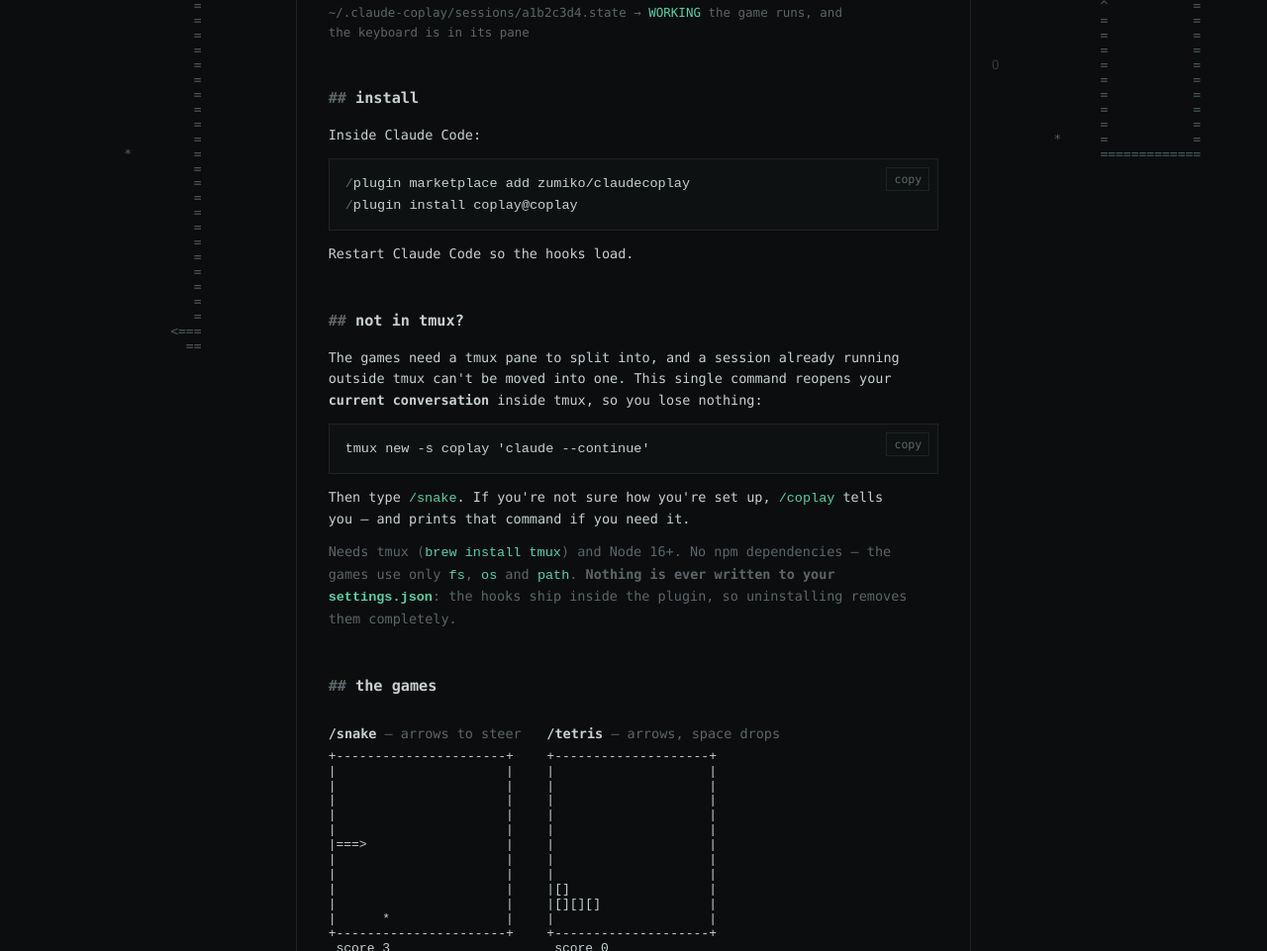
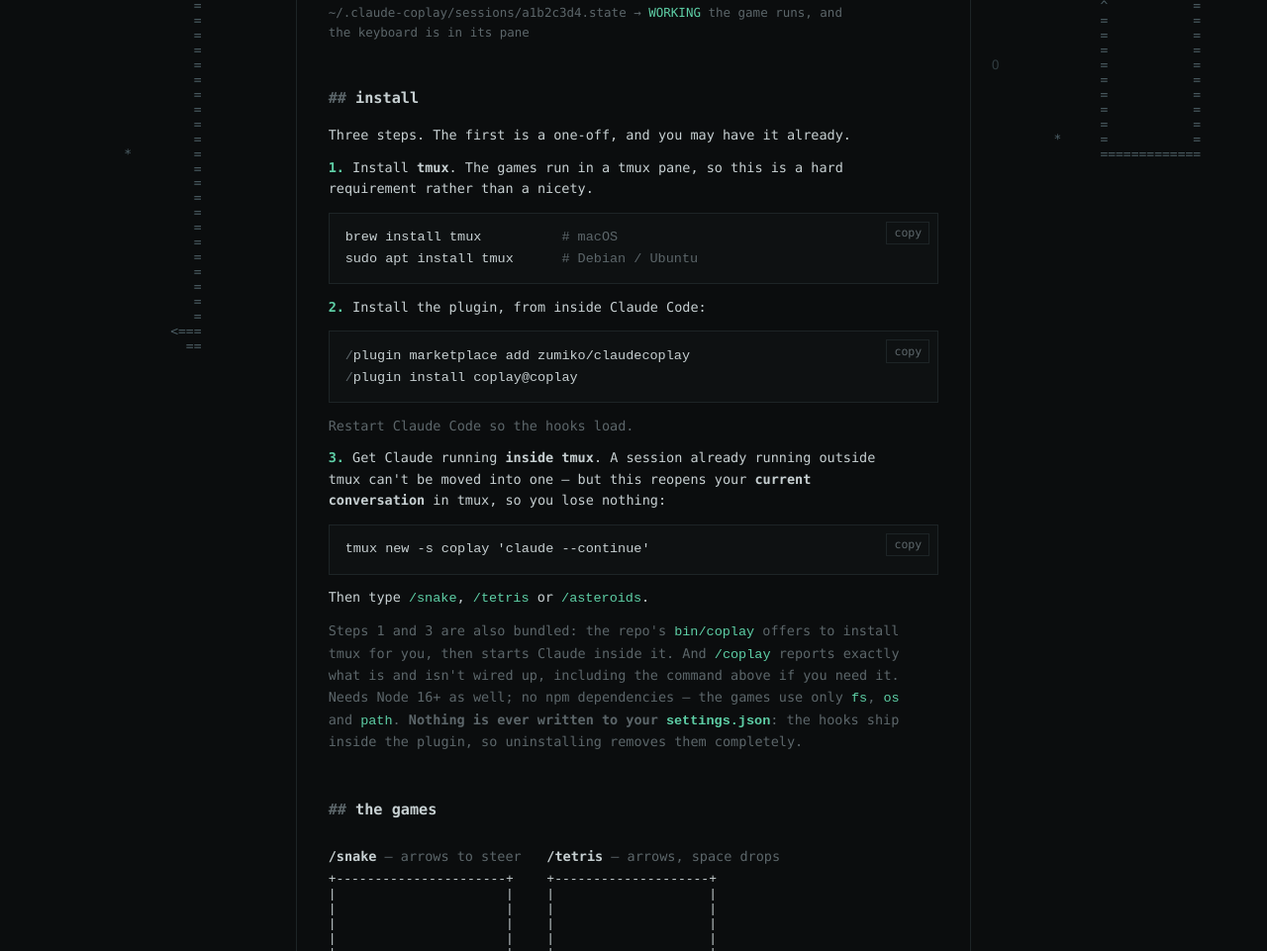
Before and after one commit to zumiko/claudecoplay, a website: page docs/index.html in a window 1280 px wide. Shown: the part 434-1395 px from the top of the page at 99% size. Drawn offline with Linux system fonts and the light colour scheme.

Commit message:
Stop understating setup, and offer to install tmux
Both the README and the site led with the two /plugin commands and mentioned
tmux in grey text underneath, which reads as "install is one command" when
tmux is genuinely step one for anyone who lacks it. Both now spell out three
numbered steps.

bin/coplay also works out the right install command for the platform (brew,
apt, dnf, pacman, apk) and offers to run it. Strictly opt-in: it asks first,
only asks when there is a terminal to answer on, and a package manager is
never invoked from the /snake path -- only from this script, which you ran
deliberately. Declining exits with the command printed.

```diff
--- a/docs/index.html
+++ b/docs/index.html
@@ -129,22 +129,31 @@
   <p class="caption" id="herocap"></p>
 
   <h2>install</h2>
-  <p>Inside Claude Code:</p>
+  <p>Three steps. The first is a one-off, and you may have it already.</p>
+
+  <p><b class="accent">1.</b> Install <b>tmux</b>. The games run in a tmux pane, so this is a hard requirement rather than a nicety.</p>
+  <div class="cmd">
+    <button type="button" data-copy>copy</button>
+    <pre>brew install tmux          <span class="p"># macOS</span>
+sudo apt install tmux      <span class="p"># Debian / Ubuntu</span></pre>
+  </div>
+
+  <p><b class="accent">2.</b> Install the plugin, from inside Claude Code:</p>
   <div class="cmd">
     <button type="button" data-copy>copy</button>
     <pre><span class="p">/</span>plugin marketplace add <span data-repo>USER/REPO</span>
 <span class="p">/</span>plugin install coplay@coplay</pre>
   </div>
-  <p>Restart Claude Code so the hooks load.</p>
+  <p class="dim">Restart Claude Code so the hooks load.</p>
 
-  <h2>not in tmux?</h2>
-  <p>The games need a tmux pane to split into, and a session already running outside tmux can't be moved into one. This single command reopens your <b>current conversation</b> inside tmux, so you lose nothing:</p>
+  <p><b class="accent">3.</b> Get Claude running <b>inside tmux</b>. A session already running outside tmux can't be moved into one — but this reopens your <b>current conversation</b> in tmux, so you lose nothing:</p>
   <div class="cmd">
     <button type="button" data-copy>copy</button>
     <pre>tmux new -s coplay 'claude --continue'</pre>
   </div>
-  <p>Then type <code>/snake</code>. If you're not sure how you're set up, <code>/coplay</code> tells you — and prints that command if you need it.</p>
-  <p class="dim">Needs tmux (<code>brew install tmux</code>) and Node 16+. No npm dependencies — the games use only <code>fs</code>, <code>os</code> and <code>path</code>. <b>Nothing is ever written to your <code>settings.json</code></b>: the hooks ship inside the plugin, so uninstalling removes them completely.</p>
+
+  <p>Then type <code>/snake</code>, <code>/tetris</code> or <code>/asteroids</code>.</p>
+  <p class="dim">Steps 1 and 3 are also bundled: the repo's <code>bin/coplay</code> offers to install tmux for you, then starts Claude inside it. And <code>/coplay</code> reports exactly what is and isn't wired up, including the command above if you need it. Needs Node 16+ as well; no npm dependencies — the games use only <code>fs</code>, <code>os</code> and <code>path</code>. <b>Nothing is ever written to your <code>settings.json</code></b>: the hooks ship inside the plugin, so uninstalling removes them completely.</p>
 
   <h2>the games</h2>
   <div class="demos">
```
Also changed, not shown: README.md, 1 other file.
